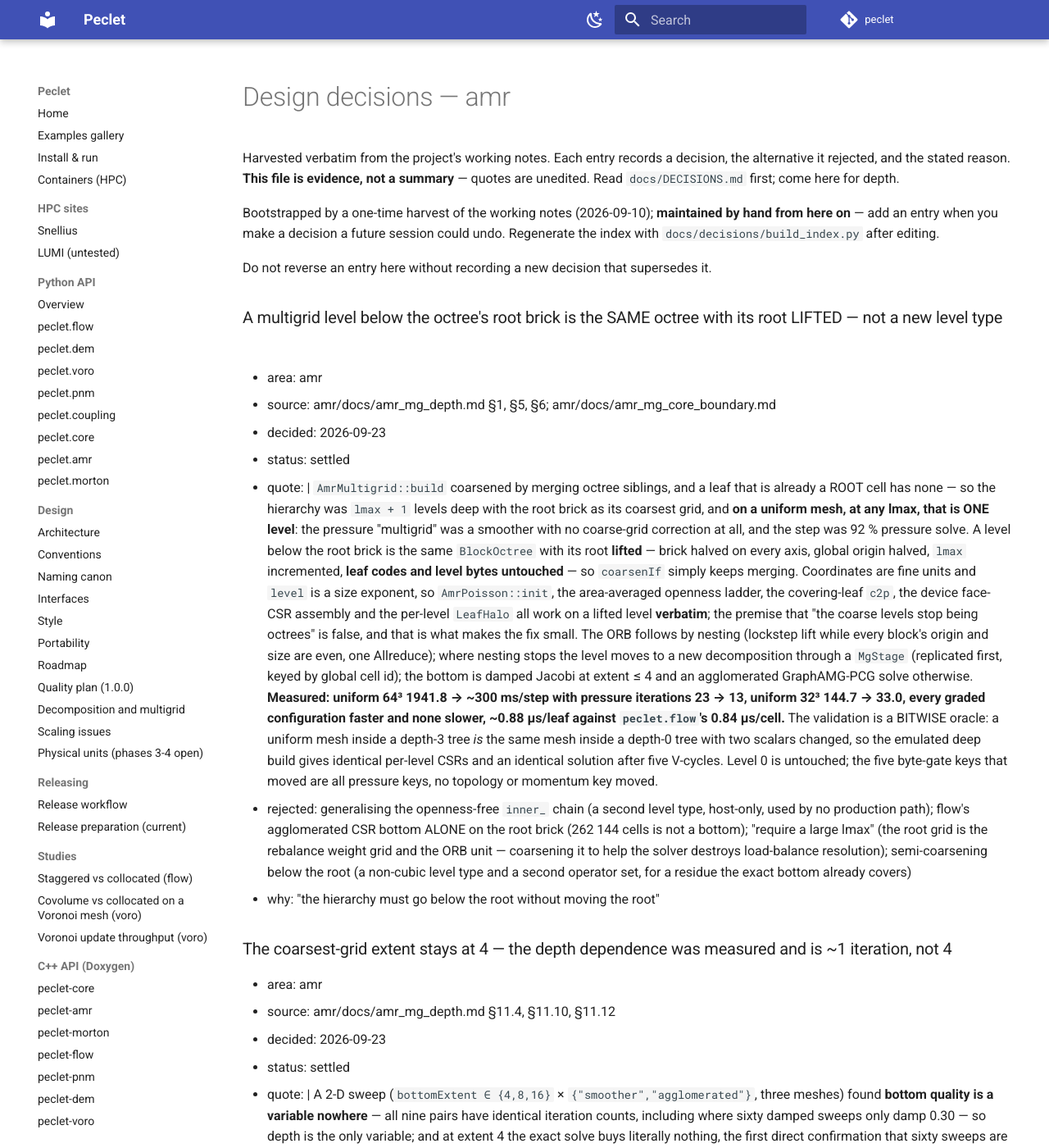
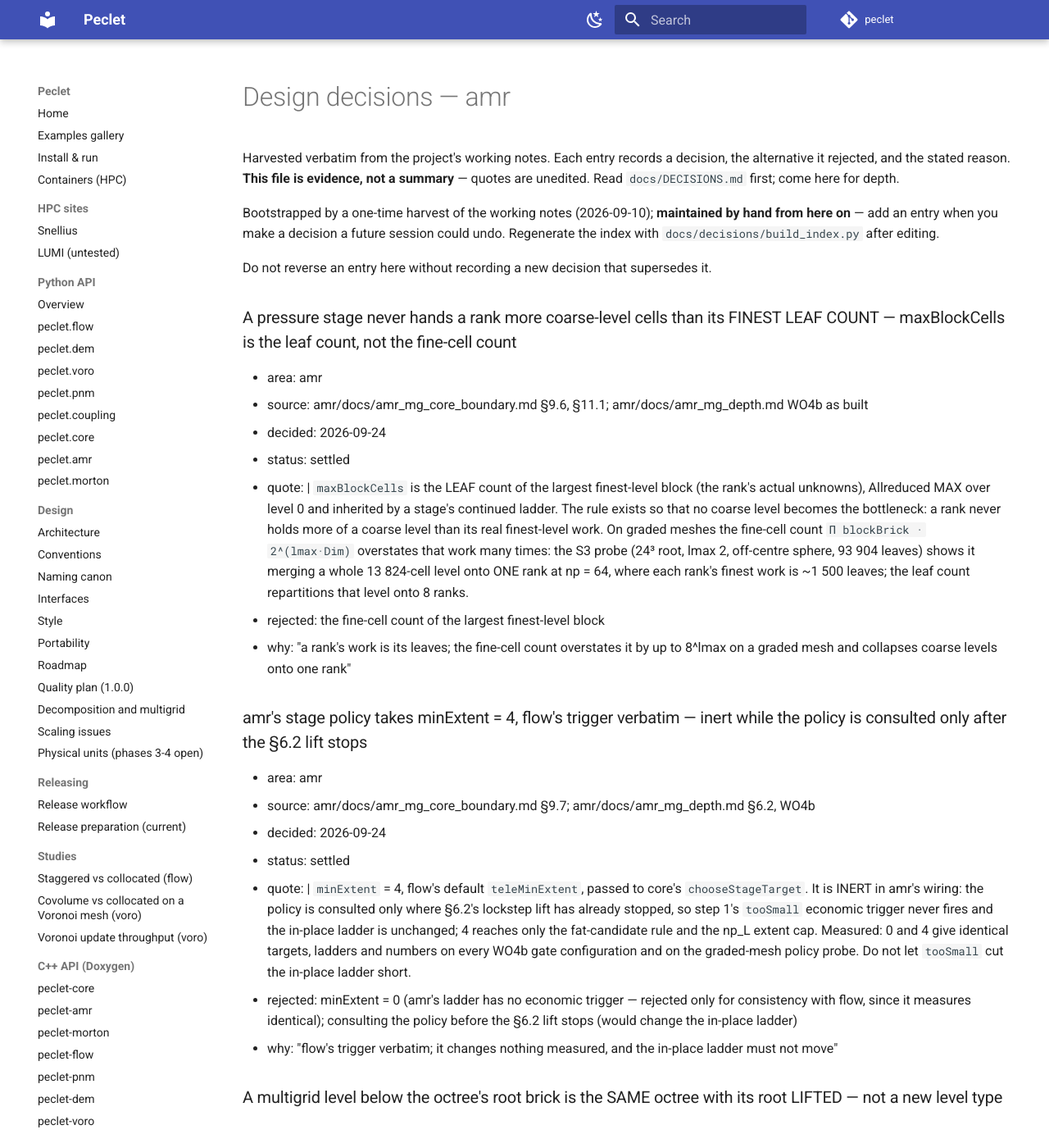
Before and after one commit to computational-chemical-engineering/peclet, an MkDocs documentation site: the page built from docs/decisions/amr.md, in a window 1280 px wide and 1400 px high. Shown: the whole window at 82% size. Built offline with MkDocs 1.6.1 and Material for MkDocs 9.7.7, drawn with Linux system fonts in a browser that asks for light colours; comment, search, counter and statistics services are not loaded.

Commit message:
decisions(amr): maxBlockCells is the finest LEAF count; minExtent 4, flow's trigger
S3 follow-up (amr 9561be9..8c03fef), decided 2026-09-24. The stage policy is
now on by default in amr: policy-on was nowhere slower than the replicated
tail at np 2/4/8 and up to 1.9x faster at np 8; byte gate unmoved.

Co-Authored-By: Claude Opus 5.5 <noreply@anthropic.com>
Claude-Session: https://claude.ai/code/session_015fNTZgmz6U1bv2MRTM3bbF

```diff
--- a/docs/decisions/amr.md
+++ b/docs/decisions/amr.md
@@ -9,6 +9,38 @@ from here on** — add an entry when you make a decision a future session could
 the index with `docs/decisions/build_index.py` after editing.
 
 Do not reverse an entry here without recording a new decision that supersedes it.
+
+### A pressure stage never hands a rank more coarse-level cells than its FINEST LEAF COUNT — maxBlockCells is the leaf count, not the fine-cell count
+- area: amr
+- source: amr/docs/amr_mg_core_boundary.md §9.6, §11.1; amr/docs/amr_mg_depth.md WO4b as built
+- decided: 2026-09-24
+- status: settled
+- quote: |
+    `maxBlockCells` is the LEAF count of the largest finest-level block (the rank's actual
+    unknowns), Allreduced MAX over level 0 and inherited by a stage's continued ladder. The rule
+    exists so that no coarse level becomes the bottleneck: a rank never holds more of a coarse
+    level than its real finest-level work. On graded meshes the fine-cell count
+    `Π blockBrick · 2^(lmax·Dim)` overstates that work many times: the S3 probe (24³ root,
+    lmax 2, off-centre sphere, 93 904 leaves) shows it merging a whole 13 824-cell level onto ONE
+    rank at np = 64, where each rank's finest work is ~1 500 leaves; the leaf count repartitions
+    that level onto 8 ranks.
+- rejected: the fine-cell count of the largest finest-level block
+- why: "a rank's work is its leaves; the fine-cell count overstates it by up to 8^lmax on a graded mesh and collapses coarse levels onto one rank"
+
+### amr's stage policy takes minExtent = 4, flow's trigger verbatim — inert while the policy is consulted only after the §6.2 lift stops
+- area: amr
+- source: amr/docs/amr_mg_core_boundary.md §9.7; amr/docs/amr_mg_depth.md §6.2, WO4b
+- decided: 2026-09-24
+- status: settled
+- quote: |
+    `minExtent` = 4, flow's default `teleMinExtent`, passed to core's `chooseStageTarget`. It is
+    INERT in amr's wiring: the policy is consulted only where §6.2's lockstep lift has already
+    stopped, so step 1's `tooSmall` economic trigger never fires and the in-place ladder is
+    unchanged; 4 reaches only the fat-candidate rule and the np_L extent cap. Measured: 0 and 4
+    give identical targets, ladders and numbers on every WO4b gate configuration and on the
+    graded-mesh policy probe. Do not let `tooSmall` cut the in-place ladder short.
+- rejected: minExtent = 0 (amr's ladder has no economic trigger — rejected only for consistency with flow, since it measures identical); consulting the policy before the §6.2 lift stops (would change the in-place ladder)
+- why: "flow's trigger verbatim; it changes nothing measured, and the in-place ladder must not move"
 
 ### A multigrid level below the octree's root brick is the SAME octree with its root LIFTED — not a new level type
 - area: amr
```
Also changed, not shown: CLAUDE.md (+1 -1 lines), docs/DECISIONS.md (+3 -1 lines).
